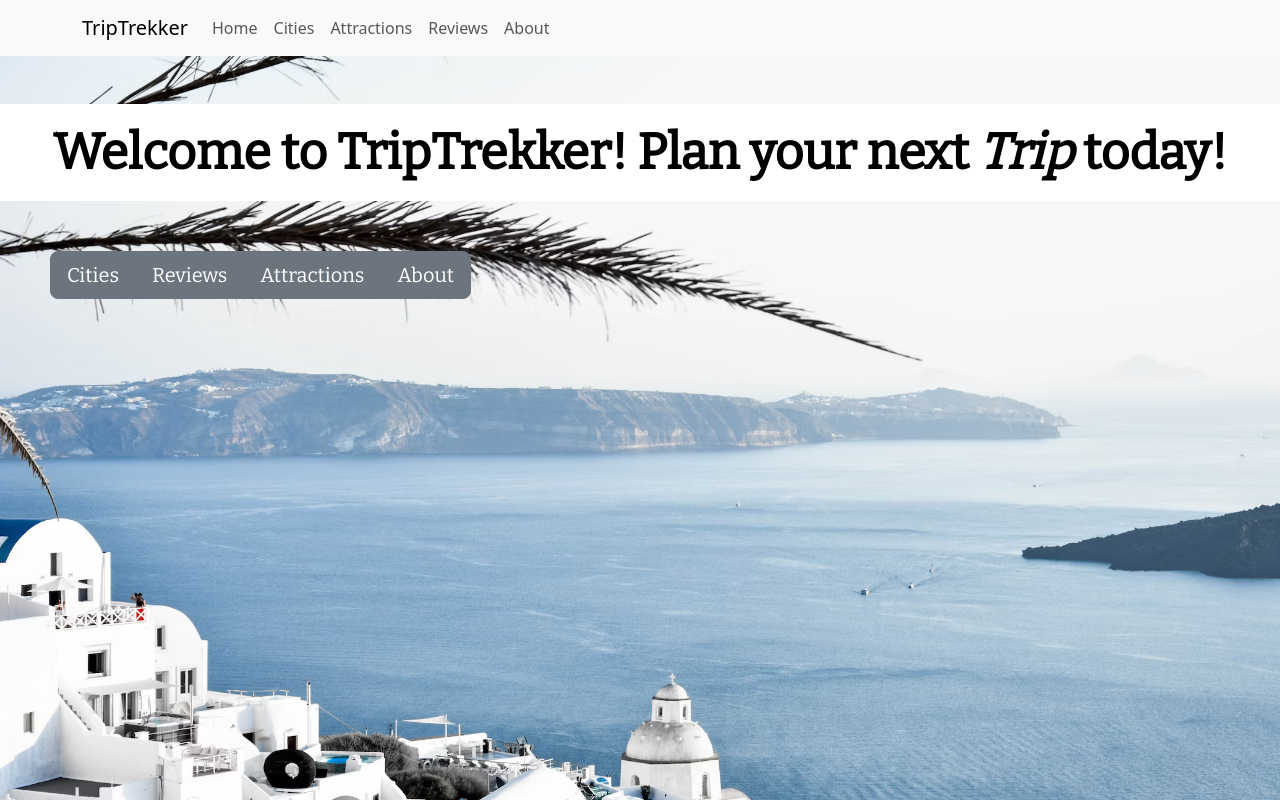
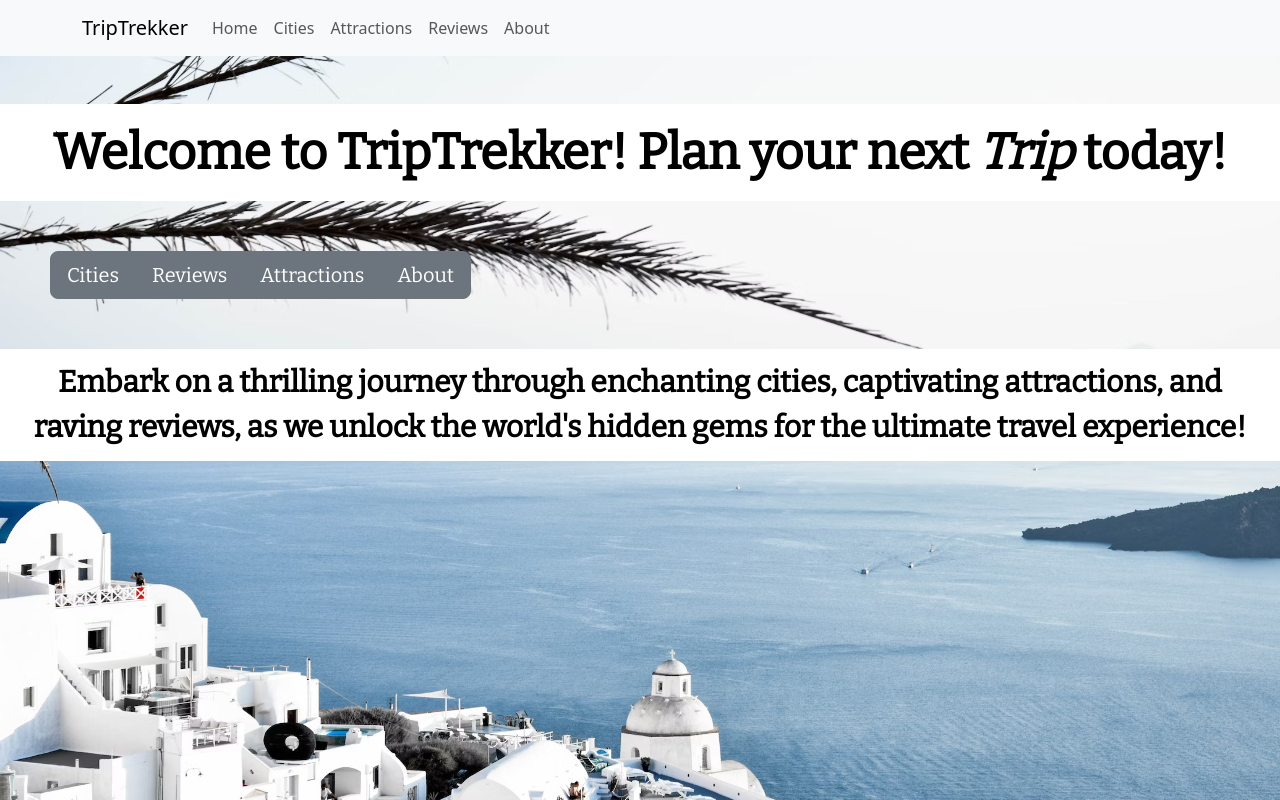
Before and after one commit to suletekin/Travel-Website, a React (Create React App) app: page / in a window 1280 px wide. Shown: the top 800 px of the page. Built offline with nearby package versions, Linux system fonts and the light colour scheme.

Commit message:
Initial commit

```diff
--- a/package.json
+++ b/package.json
@@ -11,6 +11,7 @@
     "react": "^18.2.0",
     "react-bootstrap": "^2.8.0",
     "react-dom": "^18.2.0",
+    "react-hook-form": "^7.45.4",
     "react-router-dom": "^6.14.0",
     "react-scripts": "5.0.1",
     "web-vitals": "^2.1.4"
--- a/src/App.css
+++ b/src/App.css
@@ -4,7 +4,8 @@
     font-family: 'Bitter', serif;
     color: black;
     background-repeat: no-repeat;
-    background-size: 100% 80%
+    background-attachment: fixed;
+    background-size: 100%
 }
 
 .backgroundReviews {
--- a/src/Components/Menu.js
+++ b/src/Components/Menu.js
@@ -22,6 +22,15 @@ function Menu() {
                     <Button variant="secondary" href="/Attractions">Attractions</Button>
                     <Button variant="secondary" href="/About">About</Button>
             </ButtonGroup>
+
+            <div style={{border: "10px solid white", padding: "1px", backgroundColor: "white", display: "flex", alignItems: "center", justifyContent: "center", height: "100%",}}>
+                <p style={{fontSize: 30, textAlign: "center", fontWeight: "800", margin: "auto"}}>Embark on a thrilling journey through
+                enchanting cities, captivating attractions, and raving reviews,
+                as we unlock the world's hidden gems for the ultimate travel experience!</p>
+            </div>
+
+
+
         </div>
 
     );
```
Also changed, not shown: 1 other file (tests, documents, lock files or other folders).
